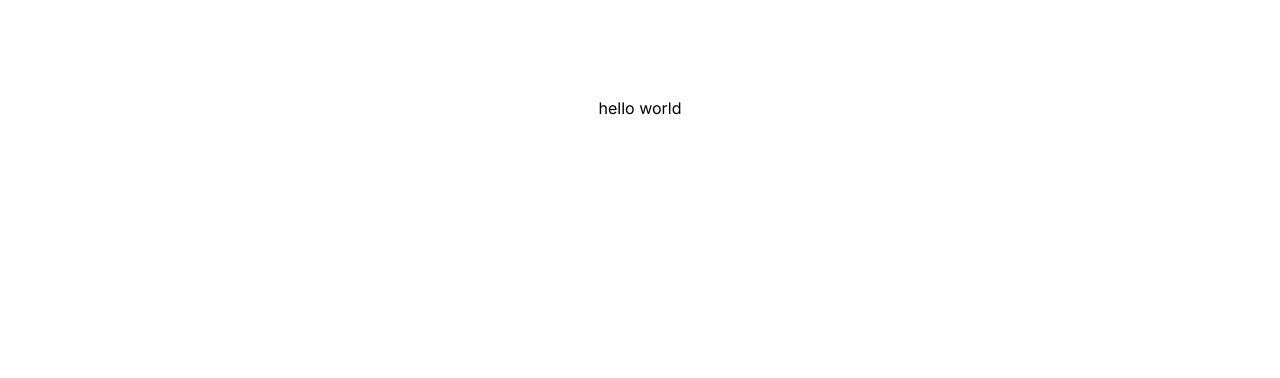
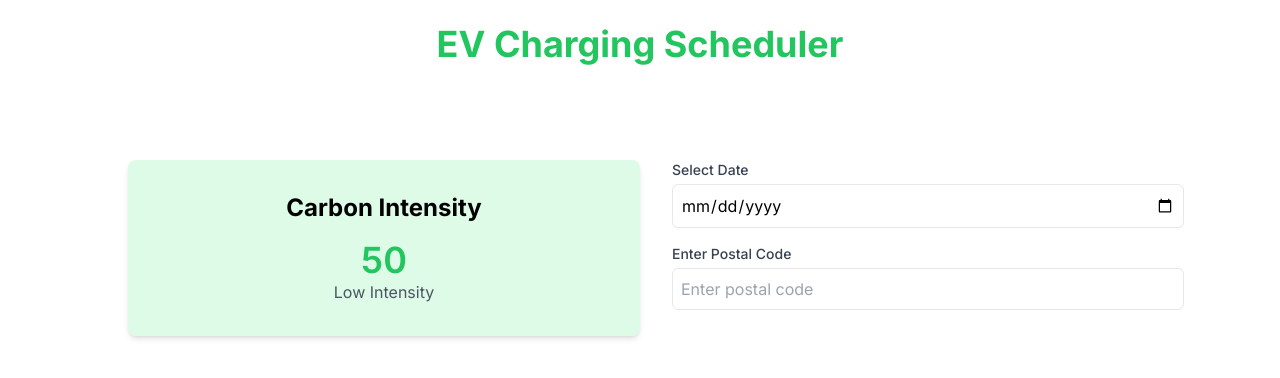
Before and after one commit to felixghislaindev/ev-charging-schedule, a Next.js app: page / in a window 1280 px wide. Shown: the top 378 px of the page. Built offline with nearby package versions, Linux system fonts and the light colour scheme.

Commit message:
basic display setup which includes carbon intensity simple display. select aand postal code input.

```diff
--- a/app/page.tsx
+++ b/app/page.tsx
@@ -1,9 +1,47 @@
-import Image from "next/image";
+"use client";
+import { ChangeEvent, useState } from "react";
+import CarbonIntensityInfo from "@/components/CarbonIntensityInfo";
+import DateInput from "@/components/DateInput";
+import PostalCodeInput from "@/components/PostalCodeInput";
 
 export default function Home() {
+  const [selectedDate, setSelectedDate] = useState<string>("");
+
+  const handleDateChange = (event: ChangeEvent<HTMLInputElement>) => {
+    setSelectedDate(event.target.value);
+  };
+  const [postalCode, setPostalCode] = useState<string>("");
+
+  const handlePostalCodeChange = (event: ChangeEvent<HTMLInputElement>) => {
+    setPostalCode(event.target.value);
+  };
+
   return (
-    <main className="flex min-h-screen flex-col items-center justify-between p-24">
-      <p>hello world</p>
+    <main>
+      <h1 className="text-4xl font-bold mt-6 text-center text-green-500">
+        EV Charging Scheduler
+      </h1>
+      <div className="flex min-h-screen flex-col items-center justify-between p-24">
+        <div className="container mx-auto flex">
+          <div className="flex-1 px-8">
+            <CarbonIntensityInfo />
+          </div>
+          <div className="flex-1">
+            {" "}
+            {/* Added the flex-1 class here */}
+            <DateInput
+              label="Select Date"
+              value={selectedDate}
+              onChange={handleDateChange}
+            />
+            <PostalCodeInput
+              label="Enter Postal Code"
+              value={postalCode}
+              onChange={handlePostalCodeChange}
+            />
+          </div>
+        </div>
+      </div>
     </main>
   );
 }
--- /dev/null
+++ b/components/CarbonIntensityInfo.tsx
@@ -0,0 +1,15 @@
+import React from "react";
+
+const CarbonIntensityInfo = () => {
+  return (
+    <div className="">
+      <div className="bg-green-200 bg-opacity-50 p-8 rounded-lg shadow-md text-center">
+        <h2 className="text-2xl font-bold mb-4">Carbon Intensity</h2>
+        <p className="text-4xl text-green-500 font-semibold">50</p>
+        <p className="text-gray-600">Low Intensity</p>
+      </div>
+    </div>
+  );
+};
+
+export default CarbonIntensityInfo;
--- a/components/DateInput.tsx
+++ b/components/DateInput.tsx
@@ -1,7 +1,23 @@
-import React from "react";
+import React, { ChangeEvent } from "react";
 
-const DateInput = () => {
-  return <div></div>;
+interface DateInputProps {
+  label: string;
+  value: string;
+  onChange: (event: ChangeEvent<HTMLInputElement>) => void;
+}
+
+const DateInput: React.FC<DateInputProps> = ({ label, value, onChange }) => {
+  return (
+    <div className="mb-4">
+      <label className="block text-sm font-medium text-gray-700">{label}</label>
+      <input
+        type="date"
+        value={value}
+        onChange={onChange}
+        className="mt-1 p-2 border rounded-md w-full focus:outline-none focus:ring focus:border-blue-300 bg-white"
+      />
+    </div>
+  );
 };
 
 export default DateInput;
--- a/components/PostalCodeInput.tsx
+++ b/components/PostalCodeInput.tsx
@@ -1,7 +1,28 @@
-import React from "react";
+import React, { ChangeEvent } from "react";
 
-const PostalCodeInput = () => {
-  return <div></div>;
+interface PostalCodeInputProps {
+  label: string;
+  value: string;
+  onChange: (event: ChangeEvent<HTMLInputElement>) => void;
+}
+
+const PostalCodeInput: React.FC<PostalCodeInputProps> = ({
+  label,
+  value,
+  onChange,
+}) => {
+  return (
+    <div className="mb-4">
+      <label className="block text-sm font-medium text-gray-700">{label}</label>
+      <input
+        type="text"
+        value={value}
+        onChange={onChange}
+        className="mt-1 p-2 border rounded-md w-full focus:outline-none focus:ring focus:border-blue-300 bg-white"
+        placeholder="Enter postal code"
+      />
+    </div>
+  );
 };
 
 export default PostalCodeInput;
```
